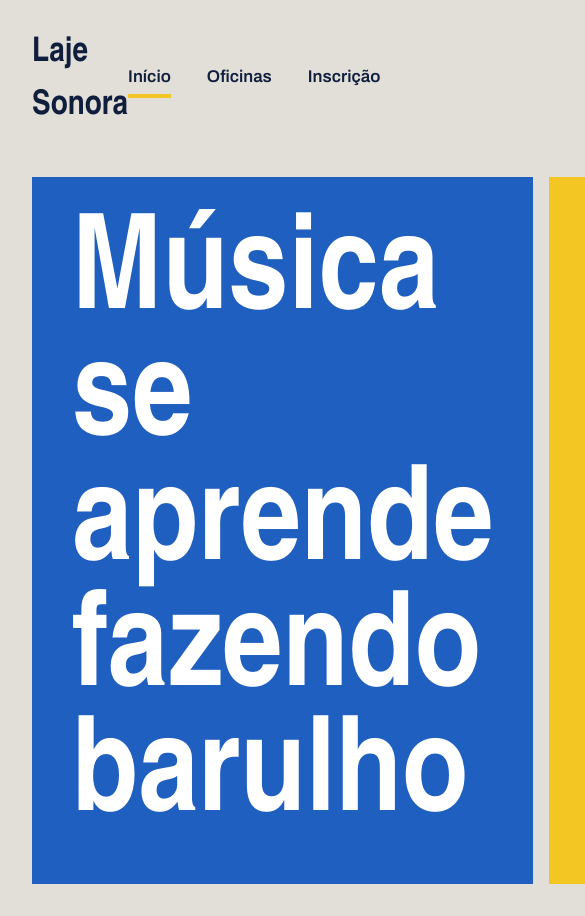
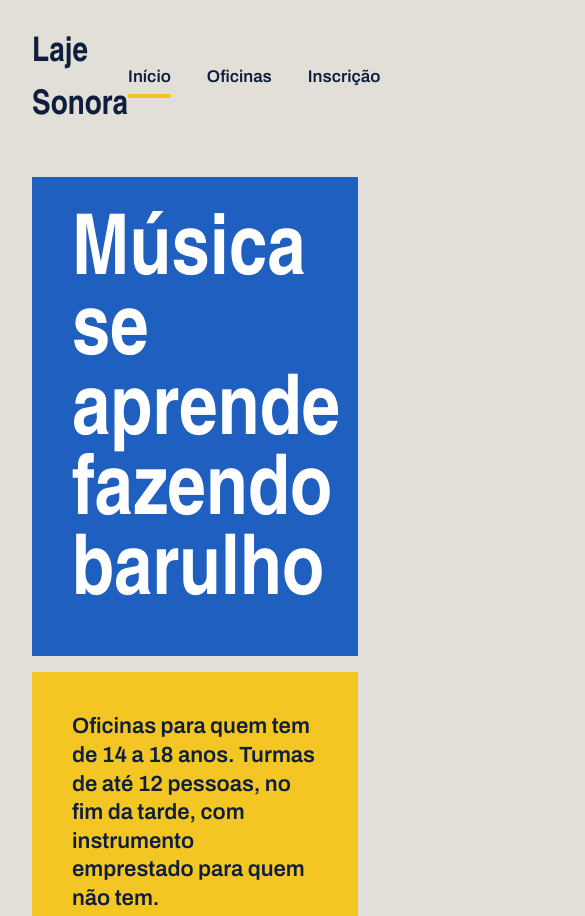
Before and after one commit to matheuscarvalho58317948/laje_sonora, a plain HTML site: page index.html in a window 390 px wide. Shown: the top 916 px of the page, 585 px wide, since content can reach past the window. Drawn offline with Linux system fonts and the light colour scheme; a web font is replaced by a local one.

Commit message:
Versão para celular - página inicial

```diff
--- a/index.css
+++ b/index.css
@@ -231,3 +231,16 @@ h1,h2,h3 {
     color: var(--fita);
     margin-bottom: 12px;
 }
+
+
+@media (max-width: 800px) {
+    .cartazes,
+    .passos,
+    .rodape-colunas {
+        flex-direction: column;
+    }
+
+    .cartaz-principal h1 {
+        font-size: 84px;
+    }
+}
```
